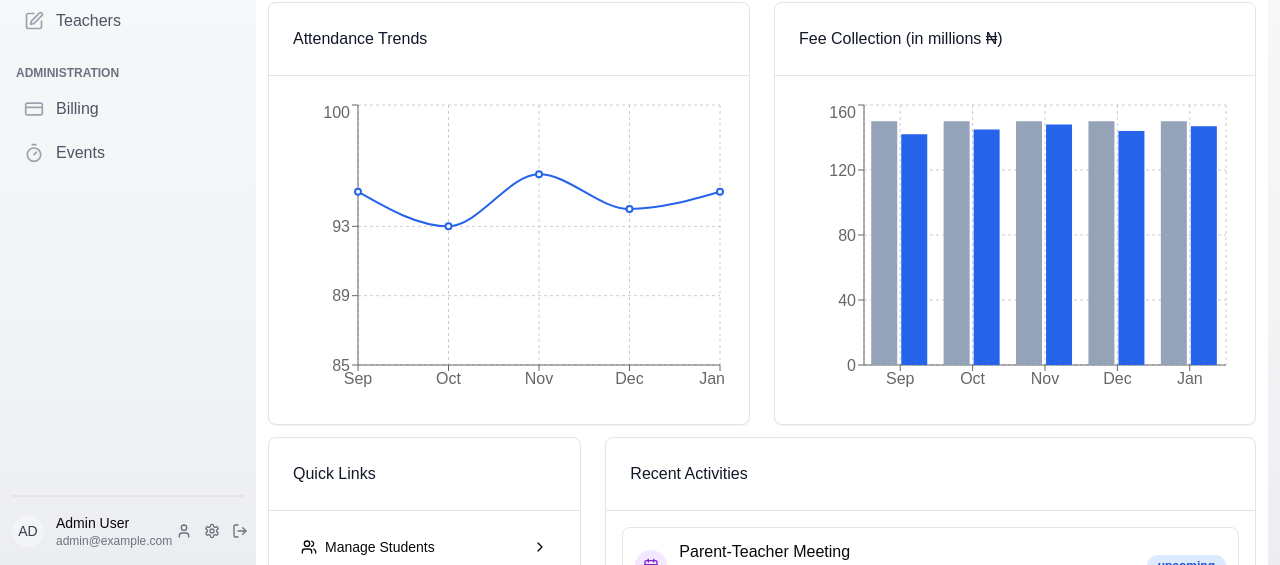
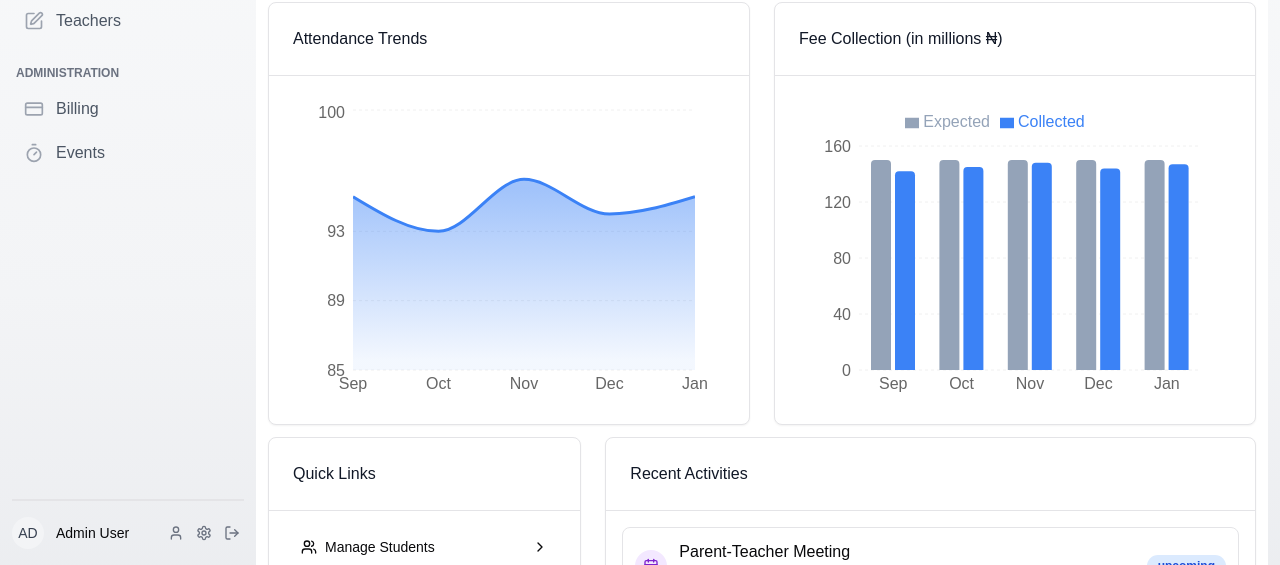
Before and after one commit to paul1029-ife/Scoolr, a Next.js app: page /dashboard in a window 1280 px wide. Shown: the part 235-800 px from the top of the page. Built offline with nearby package versions, Linux system fonts and the light colour scheme.

Commit message:
Improe dashboard ui.

```diff
--- a/app/dashboard/events/page.tsx
+++ b/app/dashboard/events/page.tsx
@@ -378,7 +378,7 @@ export default function EventsPage() {
         {/* Stats Cards */}
         <div className="grid grid-cols-1 md:grid-cols-3 gap-5">
           <Card className="border-0 shadow-sm bg-gray-100">
-            <CardContent className="flex items-center gap-5 p-6">
+            <CardContent className="flex items-center gap-4 p-4 md:p-6">
               <div className="p-3 bg-blue-50 rounded-full">
                 <Calendar className="h-6 w-6 text-blue-600" />
               </div>
@@ -386,13 +386,13 @@ export default function EventsPage() {
                 <p className="text-md font-medium text-muted-foreground">
                   Upcoming Events
                 </p>
-                <p className="text-2xl mt-1">{upcomingEvents.length}</p>
+                <p className="text-2xl">{upcomingEvents.length}</p>
               </div>
             </CardContent>
           </Card>
 
           <Card className="border-0 shadow-sm bg-gray-100">
-            <CardContent className="flex items-center gap-5 p-6">
+            <CardContent className="flex items-center gap-4 p-4 md:p-6">
               <div className="p-3 bg-green-50 rounded-full">
                 <Clock className="h-6 w-6 text-green-600" />
               </div>
@@ -400,13 +400,13 @@ export default function EventsPage() {
                 <p className="text-md font-medium text-muted-foreground">
                   Ongoing Events
                 </p>
-                <p className="text-2xl mt-1">{ongoingEvents.length}</p>
+                <p className="text-2xl">{ongoingEvents.length}</p>
               </div>
             </CardContent>
           </Card>
 
           <Card className="border-0 shadow-sm bg-gray-100">
-            <CardContent className="flex items-center gap-5 p-6">
+            <CardContent className="flex items-center gap-4 p-4 md:p-6">
               <div className="p-3 bg-purple-50 rounded-full">
                 <Users className="h-6 w-6 text-purple-600" />
               </div>
@@ -414,7 +414,7 @@ export default function EventsPage() {
                 <p className="text-md font-medium text-muted-foreground">
                   Total Participants
                 </p>
-                <p className="text-2xl mt-1">
+                <p className="text-2xl">
                   {events.reduce((sum, event) => sum + event.attendees, 0)}
                 </p>
               </div>
--- a/app/dashboard/page.tsx
+++ b/app/dashboard/page.tsx
@@ -5,8 +5,6 @@ import { Card, CardContent, CardHeader } from "@/components/ui/card";
 import { Button } from "@/components/ui/button";
 import { Badge } from "@/components/ui/badge";
 import {
-  LineChart,
-  Line,
   XAxis,
   YAxis,
   CartesianGrid,
@@ -14,6 +12,9 @@ import {
   ResponsiveContainer,
   BarChart,
   Bar,
+  Legend,
+  Area,
+  AreaChart,
 } from "recharts";
 import {
   Users,
@@ -28,8 +29,31 @@ import {
 } from "lucide-react";
 import Link from "next/link";
 
+// Type definitions
+type AttendanceData = {
+  month: string;
+  attendance: number;
+};
+
+type FeeCollectionData = {
+  month: string;
+  expected: number;
+  collected: number;
+};
+
+type ActivityType = "event" | "payment";
+type ActivityStatus = "upcoming" | "completed";
+
+type RecentActivity = {
+  id: number;
+  title: string;
+  type: ActivityType;
+  date: string;
+  status: ActivityStatus;
+};
+
 // Sample data for charts
-const attendanceData = [
+const attendanceData: AttendanceData[] = [
   { month: "Sep", attendance: 95 },
   { month: "Oct", attendance: 93 },
   { month: "Nov", attendance: 96 },
@@ -37,7 +61,7 @@ const attendanceData = [
   { month: "Jan", attendance: 95 },
 ];
 
-const feeCollectionData = [
+const feeCollectionData: FeeCollectionData[] = [
   { month: "Sep", expected: 150, collected: 142 },
   { month: "Oct", expected: 150, collected: 145 },
   { month: "Nov", expected: 150, collected: 148 },
@@ -45,7 +69,7 @@ const feeCollectionData = [
   { month: "Jan", expected: 150, collected: 147 },
 ];
 
-const recentActivities = [
+const recentActivities: RecentActivity[] = [
   {
     id: 1,
     title: "Parent-Teacher Meeting",
@@ -69,7 +93,51 @@ const recentActivities = [
   },
 ];
 
-export default function DashboardPage() {
+// Custom tooltip components with proper typing
+interface CustomTooltipProps {
+  active?: boolean;
+  // eslint-disable-next-line @typescript-eslint/no-explicit-any
+  payload?: any[];
+  label?: string;
+}
+
+const AttendanceTooltip: React.FC<CustomTooltipProps> = ({
+  active,
+  payload,
+  label,
+}) => {
+  if (active && payload && payload.length) {
+    return (
+      <div className="bg-white p-3 border rounded shadow-md">
+        <p className="font-medium">{`${label}`}</p>
+        <p className="text-blue-600">{`Attendance: ${payload[0].value}%`}</p>
+      </div>
+    );
+  }
+  return null;
+};
+
+const FeeTooltip: React.FC<CustomTooltipProps> = ({
+  active,
+  payload,
+  label,
+}) => {
+  if (active && payload && payload.length) {
+    return (
+      <div className="bg-white p-3 border rounded shadow-md">
+        <p className="font-medium">{`${label}`}</p>
+        <p className="text-gray-600">{`Expected: ₦${payload[0].value}M`}</p>
+        <p className="text-blue-600">{`Collected: ₦${payload[1].value}M`}</p>
+        <p className="text-orange-500">{`Gap: ₦${(
+          payload[0].value - payload[1].value
+        ).toFixed(1)}M`}</p>
+      </div>
+    );
+  }
+  return null;
+};
+
+export default function DashboardPage(): React.ReactNode {
   return (
     <div className="mx-auto space-y-8">
       {/* Header Section */}
@@ -158,18 +226,51 @@ export default function DashboardPage() {
             <CardContent className="p-6">
               <div className="h-[300px]">
                 <ResponsiveContainer width="100%" height="100%">
-                  <LineChart data={attendanceData}>
-                    <CartesianGrid strokeDasharray="3 3" />
-                    <XAxis dataKey="month" />
-                    <YAxis domain={[85, 100]} />
-                    <Tooltip />
-                    <Line
+                  <AreaChart
+                    data={attendanceData}
+                    margin={{ top: 10, right: 30, left: 0, bottom: 0 }}
+                  >
+                    <defs>
+                      <linearGradient
+                        id="attendanceGradient"
+                        x1="0"
+                        y1="0"
+                        x2="0"
+                        y2="1"
+                      >
+                        <stop
+                          offset="5%"
+                          stopColor="#3b82f6"
+                          stopOpacity={0.8}
+                        />
+                        <stop
+                          offset="95%"
+                          stopColor="#3b82f6"
+                          stopOpacity={0.1}
+                        />
+                      </linearGradient>
+                    </defs>
+                    <CartesianGrid
+                      strokeDasharray="3 3"
+                      vertical={false}
+                      stroke="#f0f0f0"
+                    />
+                    <XAxis dataKey="month" axisLine={false} tickLine={false} />
+                    <YAxis
+                      domain={[85, 100]}
+                      axisLine={false}
+                      tickLine={false}
+                    />
+                    <Tooltip content={<AttendanceTooltip />} />
+                    <Area
                       type="monotone"
                       dataKey="attendance"
-                      stroke="#2563eb"
-                      strokeWidth={2}
+                      stroke="#3b82f6"
+                      strokeWidth={3}
+                      fill="url(#attendanceGradient)"
+                      activeDot={{ r: 6 }}
                     />
-                  </LineChart>
+                  </AreaChart>
                 </ResponsiveContainer>
               </div>
             </CardContent>
@@ -184,13 +285,37 @@ export default function DashboardPage() {
             <CardContent className="p-6">
               <div className="h-[300px]">
                 <ResponsiveContainer width="100%" height="100%">
-                  <BarChart data={feeCollectionData}>
-                    <CartesianGrid strokeDasharray="3 3" />
-                    <XAxis dataKey="month" />
-                    <YAxis />
-                    <Tooltip />
-                    <Bar dataKey="expected" fill="#94a3b8" />
-                    <Bar dataKey="collected" fill="#2563eb" />
+                  <BarChart
+                    data={feeCollectionData}
+                    margin={{ top: 10, right: 30, left: 0, bottom: 0 }}
+                  >
+                    <CartesianGrid
+                      strokeDasharray="3 3"
+                      vertical={false}
+                      stroke="#f0f0f0"
+                    />
+                    <XAxis dataKey="month" axisLine={false} tickLine={false} />
+                    <YAxis axisLine={false} tickLine={false} />
+                    <Tooltip content={<FeeTooltip />} />
+                    <Legend
+                      verticalAlign="top"
+                      height={36}
+                      wrapperStyle={{ paddingBottom: "10px" }}
+                    />
+                    <Bar
+                      dataKey="expected"
+                      fill="#94a3b8"
+                      radius={[4, 4, 0, 0]}
+                      barSize={20}
+                      name="Expected"
+                    />
+                    <Bar
+                      dataKey="collected"
+                      fill="#3b82f6"
+                      radius={[4, 4, 0, 0]}
+                      barSize={20}
+                      name="Collected"
+                    />
                   </BarChart>
                 </ResponsiveContainer>
               </div>
--- a/components/app-sidebar.tsx
+++ b/components/app-sidebar.tsx
@@ -17,6 +17,7 @@ import {
   ChevronsLeft,
 } from "lucide-react";
 import { cn } from "@/lib/utils";
+import { SignOutButton } from "@clerk/nextjs";
 
 interface AppSidebarProps {
   isCollapsed: boolean;
@@ -249,7 +250,7 @@ export function AppSidebar({
           >
             <div
               className={cn(
-                "flex items-center gap-3 cursor-pointer relative group",
+                "flex items-center gap-3 relative group",
                 isCollapsed ? "" : "w-full"
               )}
             >
@@ -259,9 +260,6 @@ export function AppSidebar({
               {!isCollapsed && (
                 <div className="flex-1 min-w-0">
                   <p className="text-sm font-medium truncate">Admin User</p>
-                  <p className="truncate text-xs text-gray-500">
-                    admin@example.com
-                  </p>
                 </div>
               )}
 
@@ -269,7 +267,6 @@ export function AppSidebar({
                 <div className="absolute left-full ml-2 bottom-0 w-max p-2 rounded-md bg-white border border-gray-200 shadow-md opacity-0 invisible group-hover:opacity-100 group-hover:visible transition-all z-50">
                   <div className="whitespace-nowrap">
                     <p className="font-medium">Admin User</p>
-                    <p className="text-xs text-gray-500">admin@example.com</p>
                   </div>
                 </div>
               )}
@@ -309,7 +306,7 @@ export function AppSidebar({
                 </span>
               </button>
 
-              <button className="rounded-md p-1 text-gray-500 hover:bg-gray-100 hover:text-gray-700 transition-colors group relative">
+              <div className="rounded-md p-1 text-gray-500 hover:bg-gray-100 hover:text-gray-700 transition-colors group relative">
                 <LogOut className="h-4 w-4" />
                 <span
                   className={cn(
@@ -319,9 +316,9 @@ export function AppSidebar({
                       : "bottom-full mb-2 left-1/2 -translate-x-1/2"
                   )}
                 >
-                  Logout
+                  <SignOutButton />
                 </span>
-              </button>
+              </div>
             </div>
           </div>
         </div>
```
